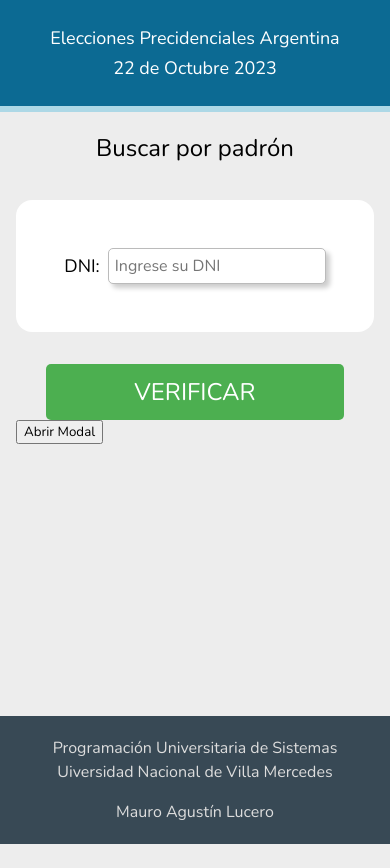
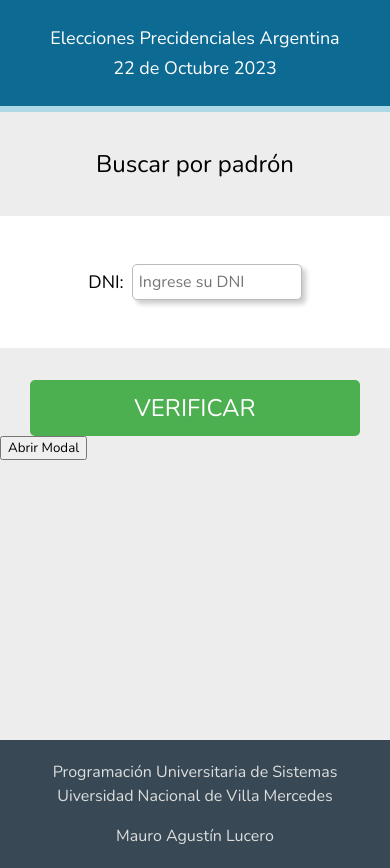
Before and after one commit to MauroAg22/elecciones, a plain HTML site: page verificar.html in a window 390 px wide. Before the commit the page ends 844 px from the top, so only its background shows below. Drawn offline with nearby package versions, Linux system fonts and the light colour scheme.

```diff
--- a/css/verificar.css
+++ b/css/verificar.css
@@ -38,10 +38,22 @@
     .section-form>div>label>span {
         width: auto;
     }
+
+    .main {
+        margin: 32px 64px;
+    }
 }
 
 @media (max-width: 600px) {
     input[type="text"] {
-        width: auto;
+        width: 40vw;
+    }
+
+    .fondo {
+        border-radius: 0;
+    }
+
+    .main {
+        margin: 32px 0;
     }
 }
```
